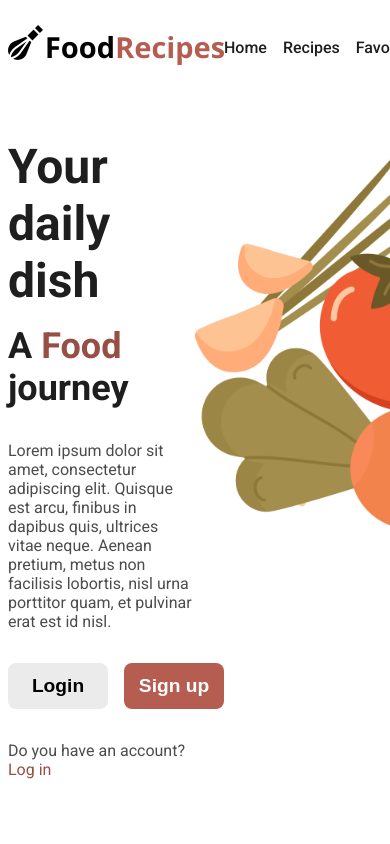
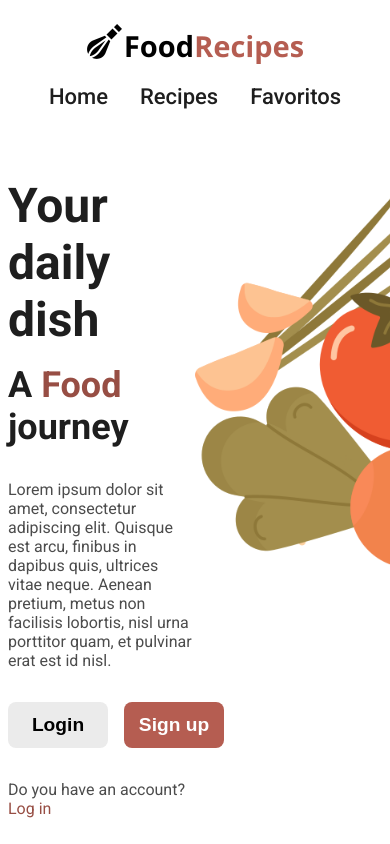
Before and after one commit to augusto-mattos/food-recipes, a React (Vite) app: page / in a window 390 px wide. Shown: the top 844 px of the page. Built offline with nearby package versions, Linux system fonts and the light colour scheme; no server answers.

Commit message:
navbar mobile

```diff
--- a/src/assets/styles.css
+++ b/src/assets/styles.css
@@ -150,9 +150,20 @@ header {
   align-items: center;
   background-color: #ffffff;
 }
+@media (max-width: 768px) {
+  header {
+    flex-direction: column;
+    gap: 1rem;
+  }
+}
 header nav {
   display: flex;
   gap: 1rem;
+}
+@media (max-width: 768px) {
+  header nav {
+    gap: 2rem;
+  }
 }
 header nav a {
   text-decoration: none;
@@ -162,9 +173,19 @@ header nav a {
 header nav a:hover {
   color: #b55d51;
 }
+@media (max-width: 768px) {
+  header nav a {
+    font-size: 22px;
+  }
+}
 header .nav-buttons {
   display: flex;
   gap: 1rem;
+}
+@media (max-width: 768px) {
+  header .nav-buttons {
+    display: none;
+  }
 }
 header .nav-buttons .signed-user {
   display: flex;
--- a/src/components/layout/_navbar.jsx
+++ b/src/components/layout/_navbar.jsx
@@ -31,7 +31,7 @@ function NavBar() {
         <NavLink to="/#">Home</NavLink>
         <NavLink to="/recipes-list">Recipes</NavLink>
         <NavLink to="/#">Favoritos</NavLink>
-        <NavLink to="/#">About</NavLink>
+        {/* <NavLink to="/#">About</NavLink> */}
       </nav>
       <div className="nav-buttons">
         {signed ? (
--- a/src/styles/components/_navbar.scss
+++ b/src/styles/components/_navbar.scss
@@ -6,8 +6,15 @@ header {
   justify-content: space-between;
   align-items: center;
   background-color: variables.$white;
+  @media (max-width: 768px) {
+    flex-direction: column;
+    gap: 1rem;
+  }
   nav {
     @include mixins.flex-gap-1rem;
+    @media (max-width: 768px) {
+      gap: 2rem;
+    }
     a {
       text-decoration: none;
       color: variables.$black;
@@ -15,10 +22,16 @@ header {
       &:hover {
         color: variables.$terracota-1;
       }
+      @media (max-width: 768px) {
+        font-size: 22px;
+      }
     }
   }
   .nav-buttons {
     @include mixins.flex-gap-1rem;
+    @media (max-width: 768px) {
+      display: none;
+    }
     .signed-user {
       display: flex;
       gap: 1rem;
```
Also changed, not shown: 1 other file (tests, documents, lock files or other folders).
